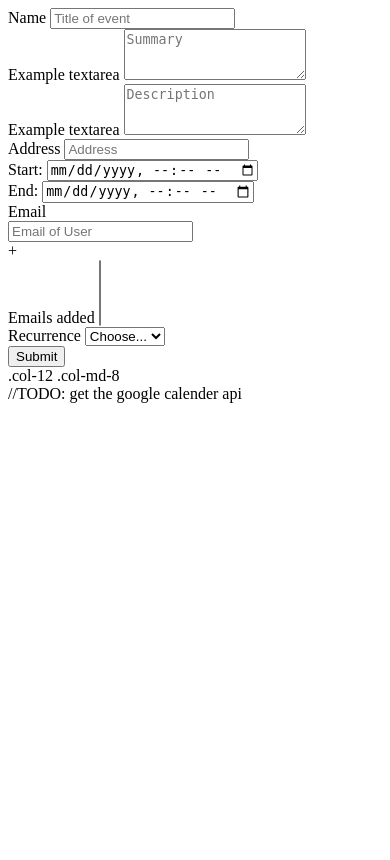
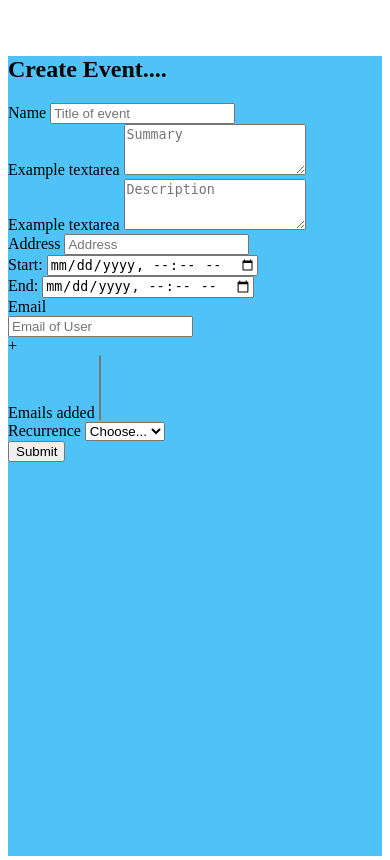
Before and after one commit to stew1995/MainChatProject, a PHP site: page /php/pages/calender.php in a window 390 px wide; the page is wider, and only the part inside the window is pictured. Shown: the top 860 px of that part. Before the commit the page ends 403 px from the top of that part, so only its background shows below. Run offline with PHP 8.4, Linux system fonts and the light colour scheme; grey boxes are pictures that could not be loaded.

Commit message:
Calender and getting images shown

```diff
--- a/css/calender.css
+++ b/css/calender.css
@@ -1,2 +1,8 @@
+.calenderFormContainor {
+    background: #4FC3F7;
+    height: 800px;
+}
+
 .inputContanor {
+    margin: 15% 0   ;
 }
--- a/index.php
+++ b/index.php
@@ -4,8 +4,7 @@
 <head>
     <meta charset="UTF-8">
     <title>index</title>
-    <!-- Bootstrap -->
-    <!-- Bootstrap -->
+
     <!-- Bootstrap -->
     <link rel="stylesheet" href="https://maxcdn.bootstrapcdn.com/bootstrap/4.0.0-beta/css/bootstrap.min.css" integrity="sha384-/Y6pD6FV/Vv2HJnA6t+vslU6fwYXjCFtcEpHbNJ0lyAFsXTsjBbfaDjzALeQsN6M" crossorigin="anonymous">
 
@@ -78,6 +77,7 @@ if(isset($_POST['signInButton'])) {
     </div>
 
 
+
 </div>
 
 
--- a/php/database.php
+++ b/php/database.php
@@ -8,8 +8,8 @@
 
 $server = "localhost";
 $user = "root";
-$pass = "";
-$db = "project";
+$pass = "amber1995";
+$db = "chatproject";
 
 
 //Connection
--- a/php/pages/calender.php
+++ b/php/pages/calender.php
@@ -15,9 +15,10 @@
 <body>
 
 <div class="row">
-    <div class="col-6 col-md-4">
+    <div class="col-6 col-md-4 calenderFormContainor">
 
-        <div class="col-md-8 inputContanor">
+        <div class="col-md-12 inputContanor">
+            <h2>Create Event....</h2>
             <form class="">
                 <div class="form-row">
                     <div class="form-group col-md-12">
@@ -37,15 +38,17 @@
                     </div>
                 </div>
                 <div class="form-row">
-                    <div class="form-group col-md-4">
+                    <div class="form-group col-md-12">
                         <label for="inputAddress" class="col-form-label">Address</label>
                         <input type="text" class="form-control form-control-sm" id="inputAddress" placeholder="Address">
                     </div>
-                    <div class="form-group col-md-4">
+                </div>
+                <div class="form-row">
+                    <div class="form-group col-md-6">
                         <label   for="inputAddress" class="col-form-label">Start: </label>
                         <input type="datetime-local" class="form-control form-control-sm" id="inputStart" placeholder="Start Date">
                     </div>
-                    <div class="form-group col-md-4">
+                    <div class="form-group col-md-6">
                         <label  for="inputAddress" class="col-form-label">End: </label>
                         <input type="datetime-local" class="form-control form-control-sm" id="inputEnd">
                     </div>
@@ -68,6 +71,7 @@
                         </select>
                     </div>
                 </form-row>
+                <div class="form-row">
                 <label class="mr-sm-2" for="inlineFormCustomSelectPref">Recurrence</label>
                 <select class="custom-select mb-2 mr-sm-2 mb-sm-0" id="inlineFormCustomSelectPref">
                     <option selected>Choose...</option>
@@ -79,6 +83,7 @@
                     <option value="3">6</option>
                     <option value="3">7</option>
                 </select>
+                </div>
                 <div class="form-row">
                     <button type="submit" class="btn btn-primary">Submit</button>
                 </div>
@@ -86,14 +91,17 @@
         </div>
 
     </div>
-    <div class="col-12 col-md-8">.col-12 .col-md-8</div>
+    <div class="col-12 col-md-8">
+
+        <!--Calender embed-->
+        <iframe src="https://calendar.google.com/calendar/embed?src=swflack%40gmail.com&ctz=Europe/London" style="border: 0" width="900" height="800" frameborder="0" scrolling="no"></iframe>
+    </div>
 
 </div>
 
 
 
 
-//TODO: get the google calender api
 <script src="js/mapjs.js"></script>
 
 </body>
```
Also changed, not shown: css/main.css (+28 -4 lines), js/chat.js (added, +15 -0 lines), js/main.js (+3 -15 lines), php/pages/chat.html (+16 -1 lines), php/readMessages.php (+16 -2 lines), php/showImages.php (added, +46 -0 lines).
